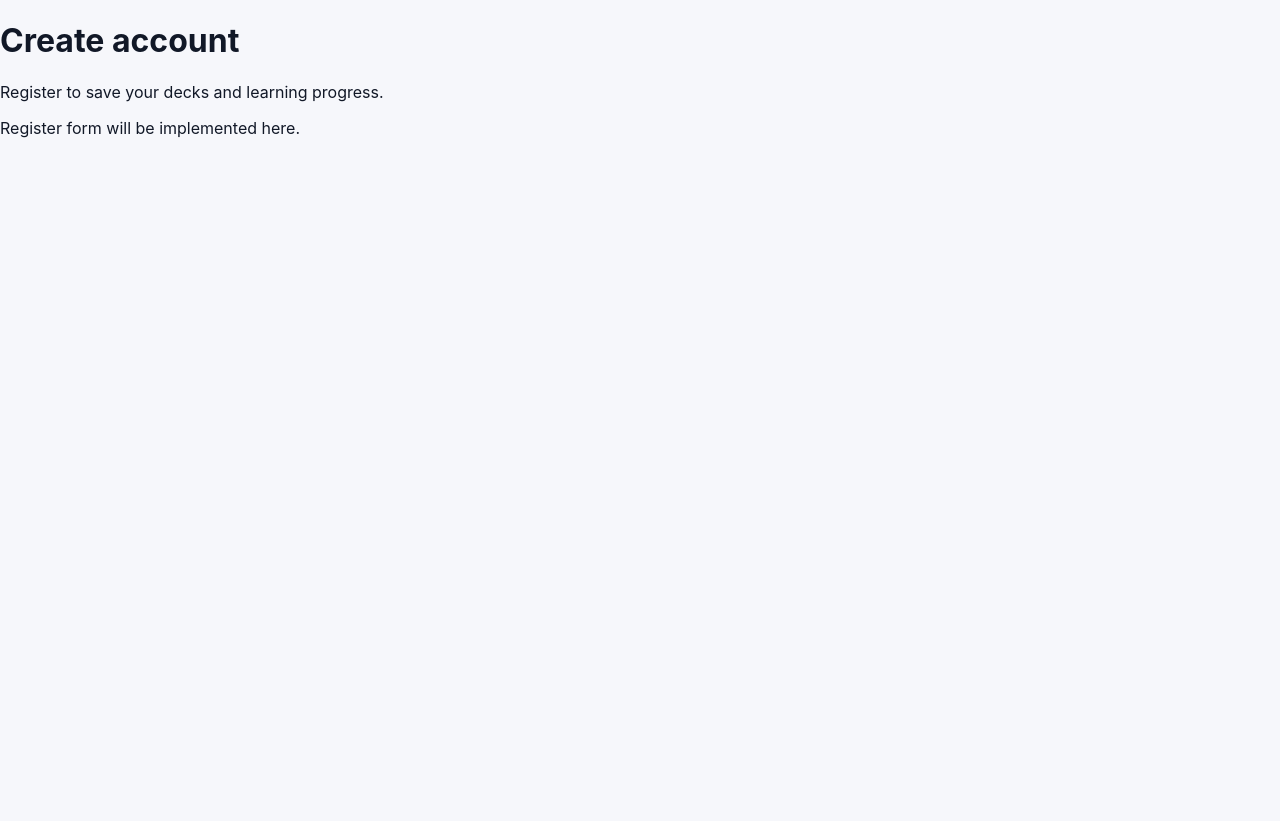
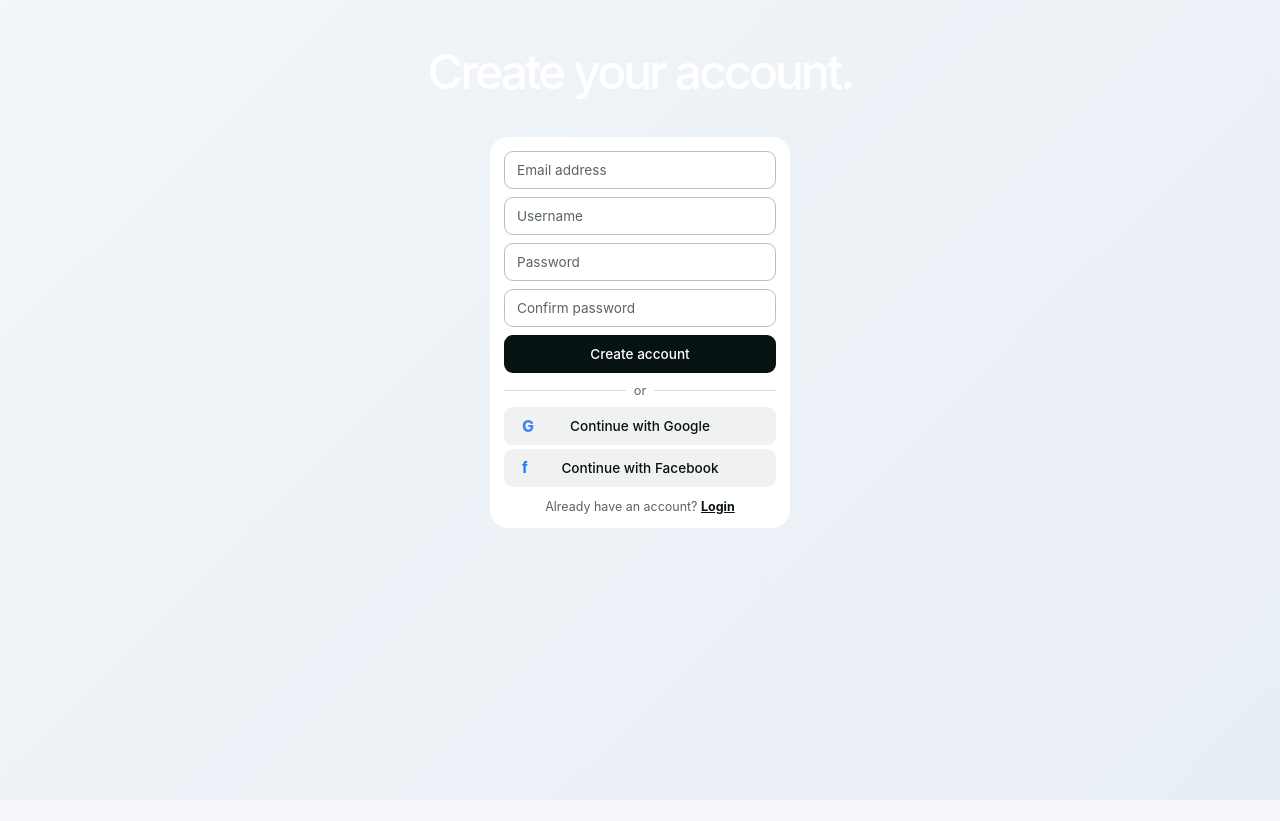
Before and after one commit to AET-DevOps26/team-continuous-frustration, a React (Vite) app in the folder web-client/: page /register in a window 1280 px wide. After the commit the page ends 800 px from the top, so only its background shows below. Built offline with nearby package versions, Linux system fonts and the light colour scheme; no server answers.

Commit message:
Update login and register auth pages

```diff
--- a/web-client/src/pages/LoginPage.tsx
+++ b/web-client/src/pages/LoginPage.tsx
@@ -15,6 +15,12 @@ export function LoginPage() {
                         className="auth-email-input"
                         type="email"
                         placeholder="Email address"
+                    />
+
+                    <input
+                        className="auth-email-input"
+                        type="password"
+                        placeholder="Password"
                     />
 
                     <button className="auth-primary-button" type="submit">
@@ -35,11 +41,6 @@ export function LoginPage() {
                     </button>
 
                     <button className="auth-provider-button" type="button">
-                        <span className="provider-icon apple-icon">●</span>
-                        <span>Continue with Apple</span>
-                    </button>
-
-                    <button className="auth-provider-button" type="button">
                         <span className="provider-icon facebook-icon">f</span>
                         <span>Continue with Facebook</span>
                     </button>
--- a/web-client/src/pages/RegisterPage.tsx
+++ b/web-client/src/pages/RegisterPage.tsx
@@ -1,18 +1,68 @@
-import { PageContainer } from "../components/PageContainer";
-import { PageHeader } from "../components/PageHeader";
-import { Card } from "../components/Card";
+import { Link } from "react-router-dom";
+import "../styles/AuthPage.css";
 
 export function RegisterPage() {
     return (
-        <PageContainer>
-            <PageHeader
-                title="Create account"
-                subtitle="Register to save your decks and learning progress."
-            />
+        <main className="auth-page">
+            <section className="auth-header">
+                <h1>Create your account.</h1>
+                <p></p>
+            </section>
 
-            <Card>
-                <p>Register form will be implemented here.</p>
-            </Card>
-        </PageContainer>
+            <section className="auth-card">
+                <form className="auth-form">
+                    <input
+                        className="auth-email-input"
+                        type="email"
+                        placeholder="Email address"
+                    />
+
+                    <input
+                        className="auth-email-input"
+                        type="text"
+                        placeholder="Username"
+                    />
+
+                    <input
+                        className="auth-email-input"
+                        type="password"
+                        placeholder="Password"
+                    />
+
+                    <input
+                        className="auth-email-input"
+                        type="password"
+                        placeholder="Confirm password"
+                    />
+
+                    <button className="auth-primary-button" type="submit">
+                        Create account
+                    </button>
+                </form>
+
+                <div className="auth-divider">
+                    <span></span>
+                    <p>or</p>
+                    <span></span>
+                </div>
+
+                <div className="auth-provider-list">
+                    <button className="auth-provider-button" type="button">
+                        <span className="provider-icon google-icon">G</span>
+                        Continue with Google
+                    </button>
+
+                    <button className="auth-provider-button" type="button">
+                        <span className="provider-icon facebook-icon">f</span>
+                        Continue with Facebook
+                    </button>
+                </div>
+
+                <p className="auth-footer">
+                    Already have an account?{" "}
+                    <Link to="/login">Login</Link>
+                </p>
+            </section>
+        </main>
     );
 }
```
